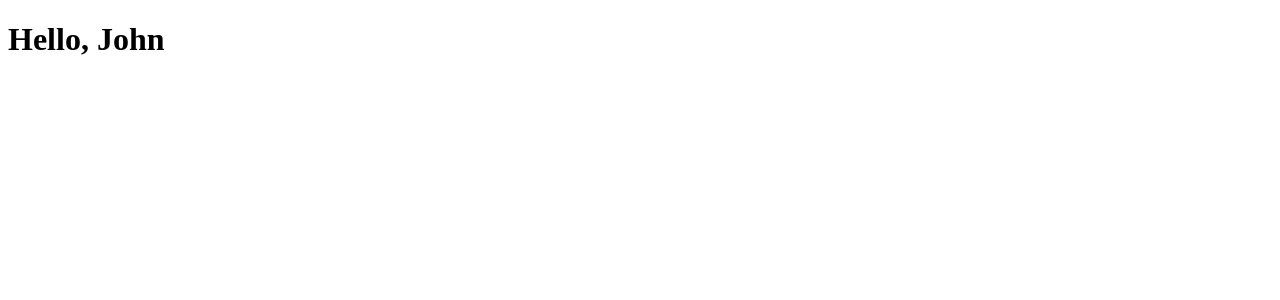
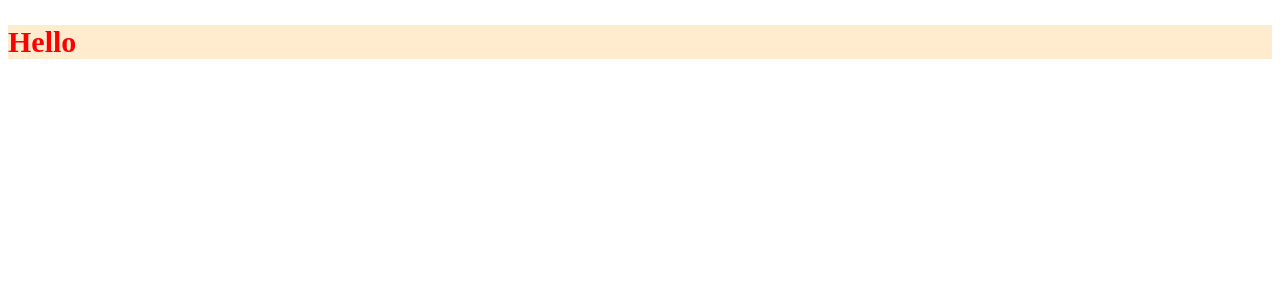
Before and after one commit to freshcodeAlice/pfm-2023-react-welcome, a React (Create React App) app: page / in a window 1280 px wide. Shown: the top 300 px of the page. Built offline with nearby package versions, Linux system fonts and the light colour scheme.

Commit message:
styling elements

```diff
--- /dev/null
+++ b/src/Aloha.js
@@ -0,0 +1,9 @@
+import React from 'react';
+import './style.css';
+
+function Aloha () { //Child component (дочірня компонента)
+
+    return <h2 className="red-big-text">Hello</h2>
+}
+
+export default Aloha;
--- a/src/App.js
+++ b/src/App.js
@@ -1,7 +1,7 @@
 import React from 'react';
+import Aloha from './Aloha';
 
-
- function App (props) {
+ function App (props) { // Parent component (батьківська компонента)
 
   const user = {
     firstName: 'John',
@@ -12,7 +12,18 @@ import React from 'react';
 // const h1 = React.createElement('h1', {}, `Hello, ${user.firstName}`);
 // return h1;
 
-    return <h1>Hello, {user.firstName}</h1>   // JSX-синтаксис
+/*    return <h1>Hello, {user.firstName}</h1>   // JSX-синтаксис
+          <p>lorem ipsum</p>
+          */
+
+          // return React.createElement('article', {}, React.createElement('h1', {}, 'Heading'), React.createElement('p', {}, 'lorem ipsum'))
+          // return (<article>
+          //         <h1>Heading</h1>
+          //         <p>lorem ipsum</p>
+          //       </article>)
+
+
+          return <Aloha />
 
 }
 
@@ -21,7 +32,7 @@ export default App;
 
 
 /*
-Компоненти в React - це блок коду (функція, наприклад), який створює і повертає react-елементи
+Компоненти в React - це функція, яка отримує певні вхідні дані і повертає react-елементи
 
 Компоненти бувають двох типів:
 - Функціональні - це звичайна JS-функція, яка повертає створений react-елемент
--- /dev/null
+++ b/src/style.css
@@ -0,0 +1,5 @@
+.red-big-text {
+    color: red;
+    font-size: 30px;
+    background-color: blanchedalmond;
+}
```
